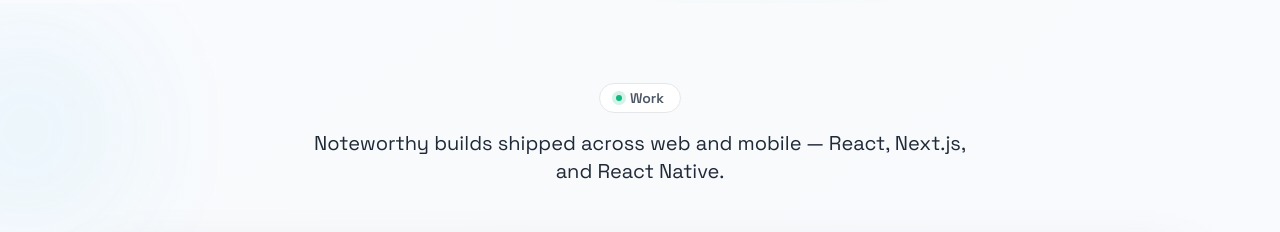
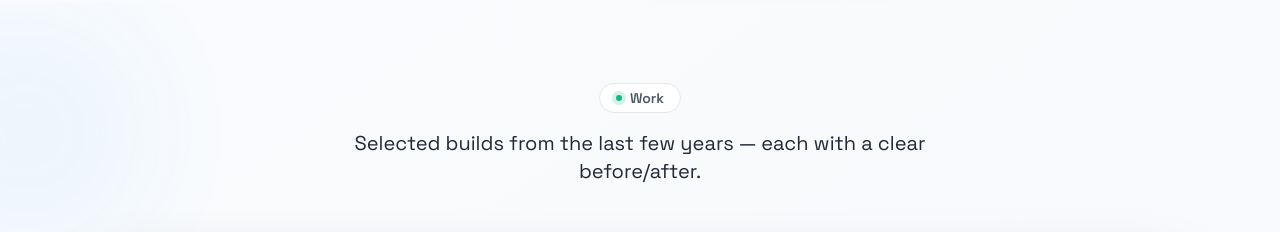
Before and after one commit to shubh-shukla/Portfolio, a Next.js app: page / in a window 1280 px wide. Shown: the part 6720-6952 px from the top of the page. Built offline with nearby package versions, Linux system fonts and the light colour scheme; no server answers.

Commit message:
feat(work): update WorkSection description and enhance layout styling

```diff
--- a/src/components/sections/work.tsx
+++ b/src/components/sections/work.tsx
@@ -17,11 +17,11 @@
           <Tag label="Work" />
         </div>
         <Typography variant="subtitle" className="max-w-2xl text-center">
-          Noteworthy builds shipped across web and mobile — React, Next.js, and React Native.
+          Selected builds from the last few years — each with a clear before/after.
         </Typography>
       </div>
 
-      <div className="flex flex-col gap-8">
+      <div className="glass-stage flex flex-col gap-8">
         {PROJECTS?.map((project, index) => (
           <ProjectDetails
             key={index}
```
